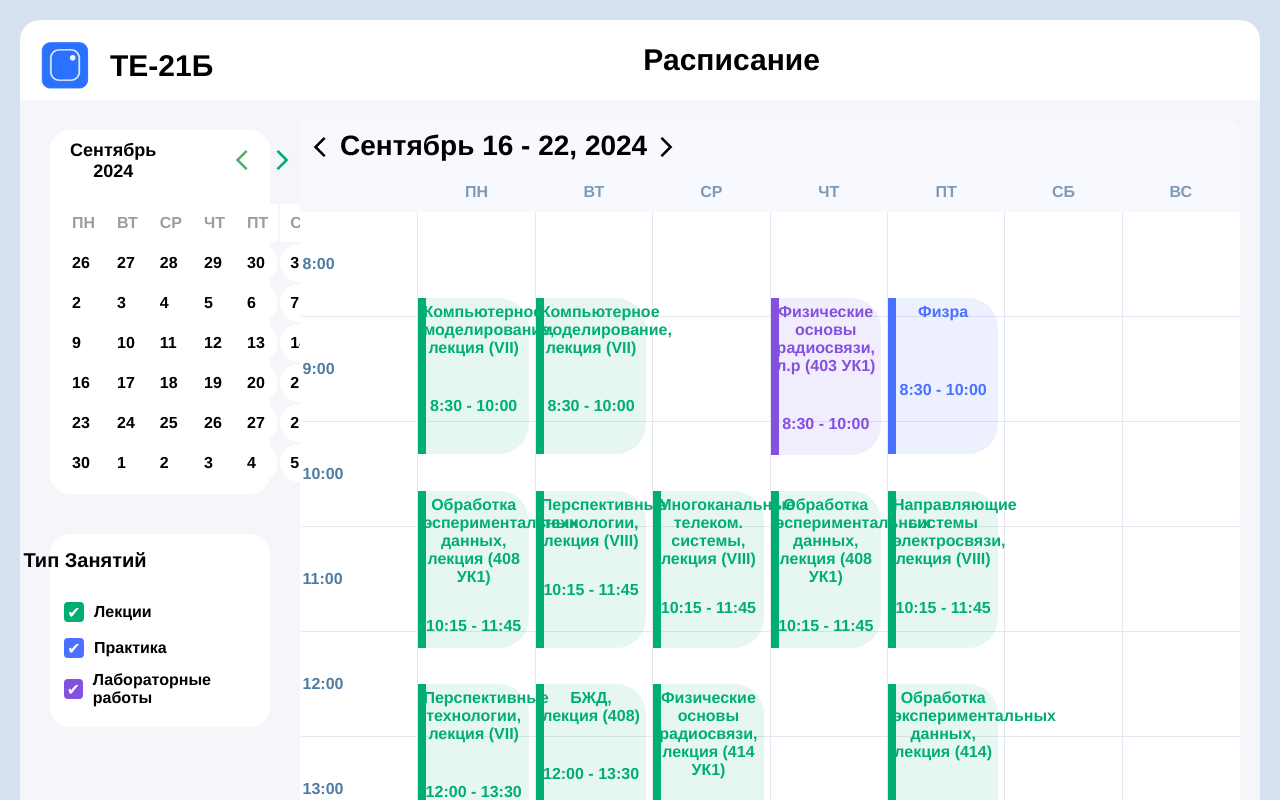
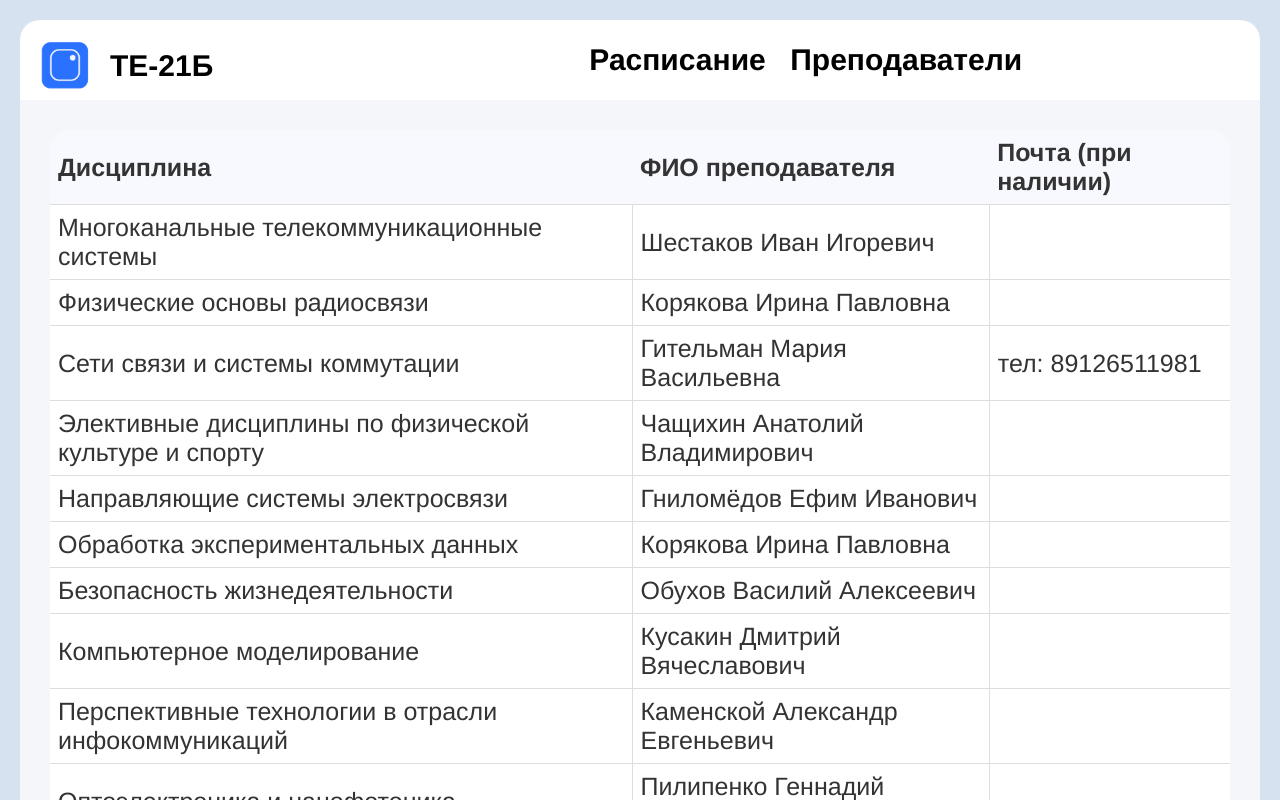
Before and after one commit to JohnyVecher/te-21b, a React (Create React App) app: page /professors in a window 1280 px wide. Shown: the top 800 px of the page. Built offline with nearby package versions, Linux system fonts and the light colour scheme.

Commit message:
Новое расписание

```diff
--- a/package.json
+++ b/package.json
@@ -16,6 +16,7 @@
     "react": "^18.3.1",
     "react-big-calendar": "^1.13.4",
     "react-dom": "^18.3.1",
+    "react-router-dom": "^6.26.2",
     "react-scripts": "5.0.1",
     "web-vitals": "^2.1.4"
   },
--- a/src/App.css
+++ b/src/App.css
@@ -42,3 +42,24 @@
   margin-left: 20px; /* Отступ между текстом и кнопкой */
   margin-top: 12px;
 }
+.header-buttons {
+  margin-left: 30%;
+  display: flex;
+  gap: 1%; /* Расстояние между кнопками */
+}
+
+.header-button {
+  text-decoration: none;
+  color: black;
+  cursor: pointer;
+}
+
+.header-button h1 {
+  margin: 10px;
+  font-size: 30px;
+  font-family: 'Franklin Gothic Medium', sans-serif;
+}
+
+.header-button:hover h1 {
+  text-decoration: underline;
+}
--- a/src/App.js
+++ b/src/App.js
@@ -1,23 +1,17 @@
 import React, { useState } from 'react';
 import Calendar from './components/Calendar';
+import ProfessorsList from './components/ProfessorsList';
+import { BrowserRouter as Router, Routes, Route, Link } from 'react-router-dom';
 import './App.css';
 import logo from './logo.png';
 
 const App = () => {
   const [events] = useState([
-    {
-      title: 'Занятие по математике',
-      start: new Date(2024, 8, 7, 9, 0), // Сентябрь 7, 2024, 9:00
-      end: new Date(2024, 8, 7, 11, 0),
-    },
-    {
-      title: 'Лекция по программированию',
-      start: new Date(2024, 8, 8, 12, 30),
-      end: new Date(2024, 8, 8, 14, 0),
-    },
+    // Пример данных для событий
   ]);
 
   return (
+    <Router>
       <div style={{ backgroundColor: '#D9E1F0', minHeight: '130vh', maxHeight: '1500vh' }}>
         <div className="App">
           <div className="header">
@@ -25,11 +19,22 @@ const App = () => {
               <img src={logo} alt="Logo" className="logo-image" />
             </button>
             <div className="te21b">ТЕ-21Б</div>
+            <div className="header-buttons">
+              <Link to="/" className="header-button">
                 <h1>Расписание</h1>
-        </div>
-        <Calendar events={events} />
+              </Link>
+              <Link to="/professors" className="header-button">
+                <h1>Преподаватели</h1>
+              </Link>
             </div>
           </div>
+          <Routes>
+            <Route path="/" element={<Calendar events={events} />} />
+            <Route path="/professors" element={<ProfessorsList />} />
+          </Routes>
+        </div>
+      </div>
+    </Router>
   );
 };
 
--- a/src/components/Calendar.js
+++ b/src/components/Calendar.js
@@ -154,10 +154,11 @@ const Calendar = () => {
               )}
 			  {filters.practicals && day.getDay() === 2 && hour === 14 && (
                 <div className="practicals4">
-                  <div className="text-top">БЖД, Практика (213 УК1)</div>
+                  <div className="text-top">/БЖД, Практика (213 УК1)</div>
                   <div className="text-bottom">12:00 - 13:30</div>
                 </div>
               )}
+
 			  {filters.lectures && day.getDay() === 3 && hour === 10 && (
                 <div className="green-block1">
                   <div className="text-top">Многоканальные телеком. системы, лекция (VIII)</div>
@@ -184,7 +185,7 @@ const Calendar = () => {
               )}
               {filters.laba && day.getDay() === 4 && hour === 8 && (
                 <div className="laba">
-                  <div className="text-top">Физические основы радиосвязи, л.р (403 УК1)</div>
+                  <div className="text-top">-Физические основы радиосвязи, л.р (403 УК1)</div>
                   <div className="text-bottom">8:30 - 10:00</div>
                 </div>
               )}
--- /dev/null
+++ b/src/components/ProfessorsList.css
@@ -0,0 +1,41 @@
+.professors-container {
+  padding: 30px;
+  border-radius: 0 0 30px 30px;
+  background-color: #F5F6FA;
+}
+
+.professors-table {
+  width: 100%;
+  border-collapse: collapse;
+  margin: 0 auto;
+  background-color: #F8F9FF;
+  color: #333;
+  border-radius: 20px 20px 20px 20px;
+}
+
+.professors-table th, .professors-table td {
+  border: 1px solid #ddd;
+  padding: 8px;
+  text-align: left;
+  font-size: 25px;
+  font-weight: solid;
+  font-family: 'Franklin Gothic Medium', sans-serif;
+}
+
+.professors-table th {
+  color: #333;
+  border-right: none; /* Убираем правую границу для последнего столбца */
+  border-left: none; /* Убираем правую границу для последнего столбца */
+  border-top: none;
+}
+
+.professors-table td {
+  background-color: #fff;
+  border-left: none; /* Граница слева для первого столбца */
+  border-bottom: none;
+}
+.professors-table td:last-child {
+  background-color: #fff;
+  border-right: none; /* Граница слева для первого столбца */
+  border-bottom: none;
+}
--- /dev/null
+++ b/src/components/ProfessorsList.js
@@ -0,0 +1,42 @@
+import React from 'react';
+import './ProfessorsList.css';
+
+const ProfessorsList = () => {
+  const professors = [
+    { discipline: 'Многоканальные телекоммуникационные системы', name: 'Шестаков Иван Игоревич', email: '' },
+    { discipline: 'Физические основы радиосвязи', name: 'Корякова Ирина Павловна', email: '' },
+    { discipline: 'Сети связи и системы коммутации', name: 'Гительман Мария Васильевна', email: 'тел: 89126511981' },
+    { discipline: 'Элективные дисциплины по физической культуре и спорту', name: 'Чащихин Анатолий Владимирович', email: '' },
+    { discipline: 'Направляющие системы электросвязи', name: 'Гниломёдов Ефим Иванович', email: '' },
+    { discipline: 'Обработка экспериментальных данных', name: 'Корякова Ирина Павловна', email: '' },
+    { discipline: 'Безопасность жизнедеятельности', name: 'Обухов Василий Алексеевич', email: '' },
+    { discipline: 'Компьютерное моделирование', name: 'Кусакин Дмитрий Вячеславович', email: '' },
+    { discipline: 'Перспективные технологии в отрасли инфокоммуникаций', name: 'Каменской Александр Евгеньевич', email: '' },
+    { discipline: 'Оптоэлектроника и нанофотоника', name: 'Пилипенко Геннадий Иванович', email: '' },
+  ];
+
+  return (
+    <div className="professors-container">
+      <table className="professors-table">
+        <thead>
+          <tr>
+            <th>Дисциплина</th>
+            <th>ФИО преподавателя</th>
+            <th>Почта (при наличии)</th>
+          </tr>
+        </thead>
+        <tbody>
+          {professors.map((professor, index) => (
+            <tr key={index}>
+              <td>{professor.discipline}</td>
+              <td>{professor.name}</td>
+              <td>{professor.email}</td>
+            </tr>
+          ))}
+        </tbody>
+      </table>
+    </div>
+  );
+};
+
+export default ProfessorsList;
```
Also changed, not shown: 1 other file (tests, documents, lock files or other folders). Lines whose indentation alone changed are shown as unchanged.
